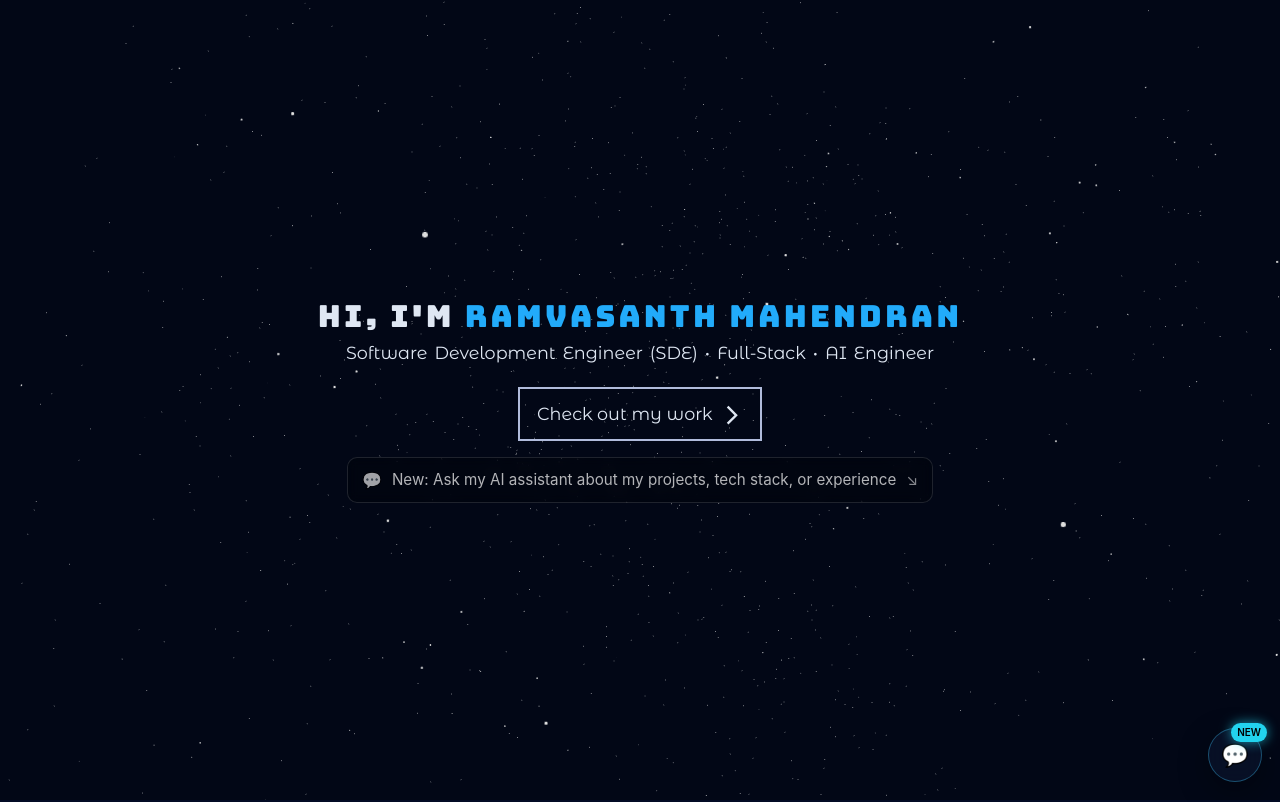
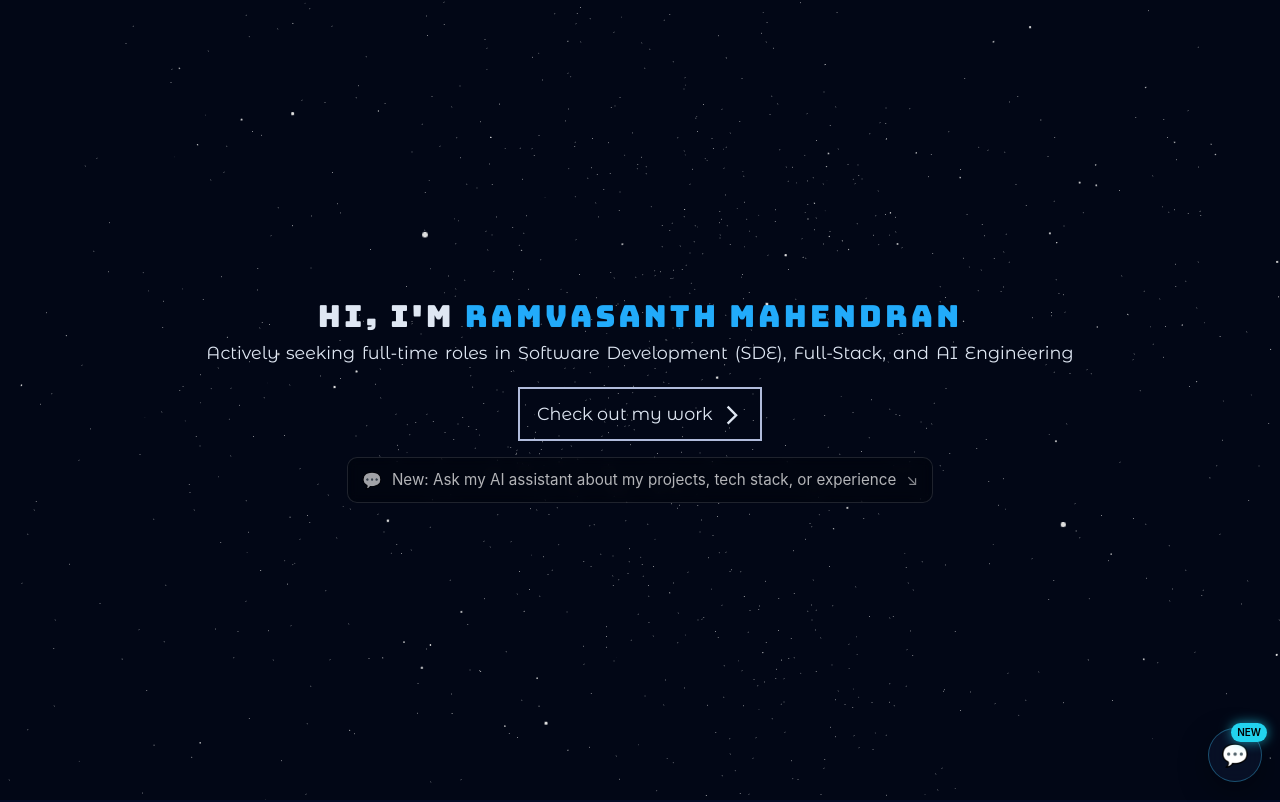
Before and after one commit to ramv5075-spec/portfolio, a React (Vite) app: page / in a window 1280 px wide. Shown: the top 802 px of the page. Built offline with nearby package versions, Linux system fonts and the light colour scheme; a web font is replaced by a local one.

Commit message:
Update hero text and chatbot UX

```diff
--- a/src/components/Home.jsx
+++ b/src/components/Home.jsx
@@ -20,7 +20,7 @@ const Home = () => (
       </p>
 
       <motion.p variants={fadeIn('', '', 0.3, 1)} className={style.desc}>
-        Software Development Engineer (SDE) • Full-Stack • AI Engineer
+        Actively seeking full-time roles in Software Development (SDE), Full-Stack, and AI Engineering
       </motion.p>
 
       <motion.button
```
Also changed, not shown: 6 other files (tests, documents, lock files or other folders).
